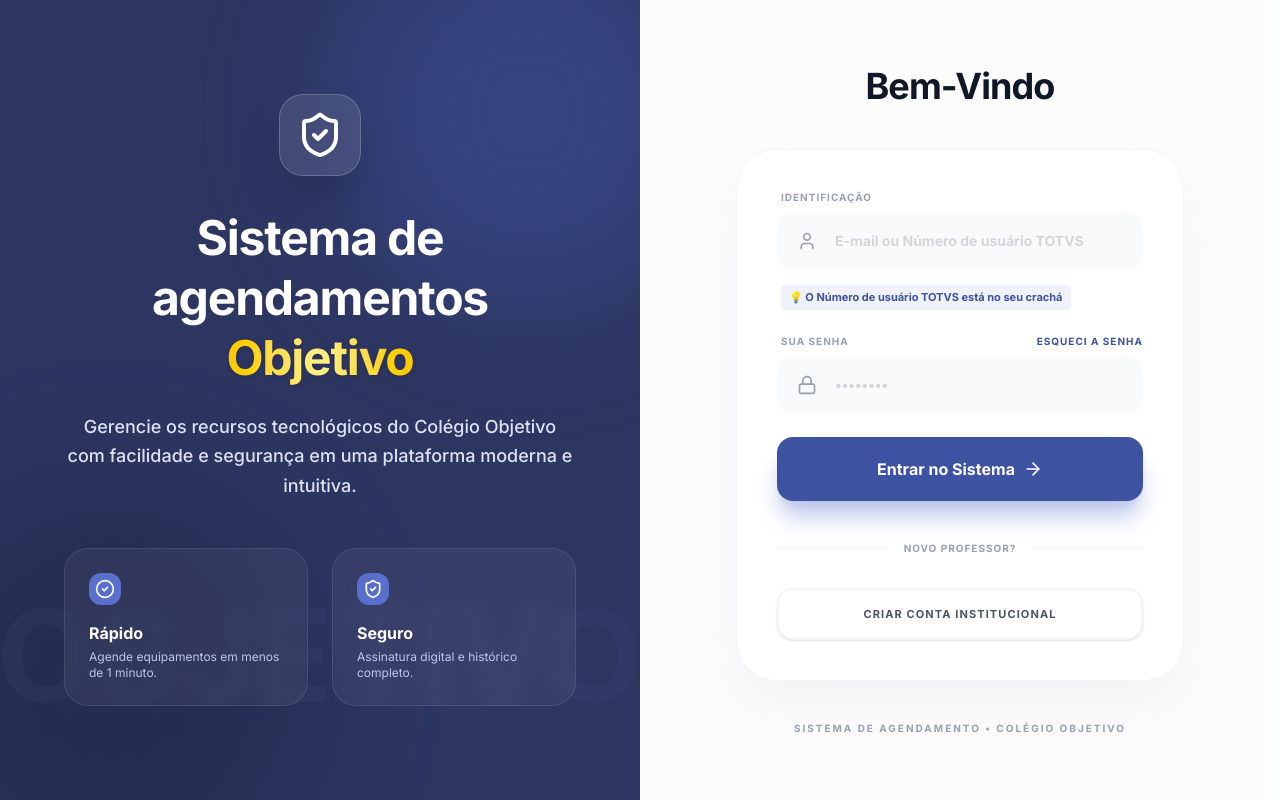
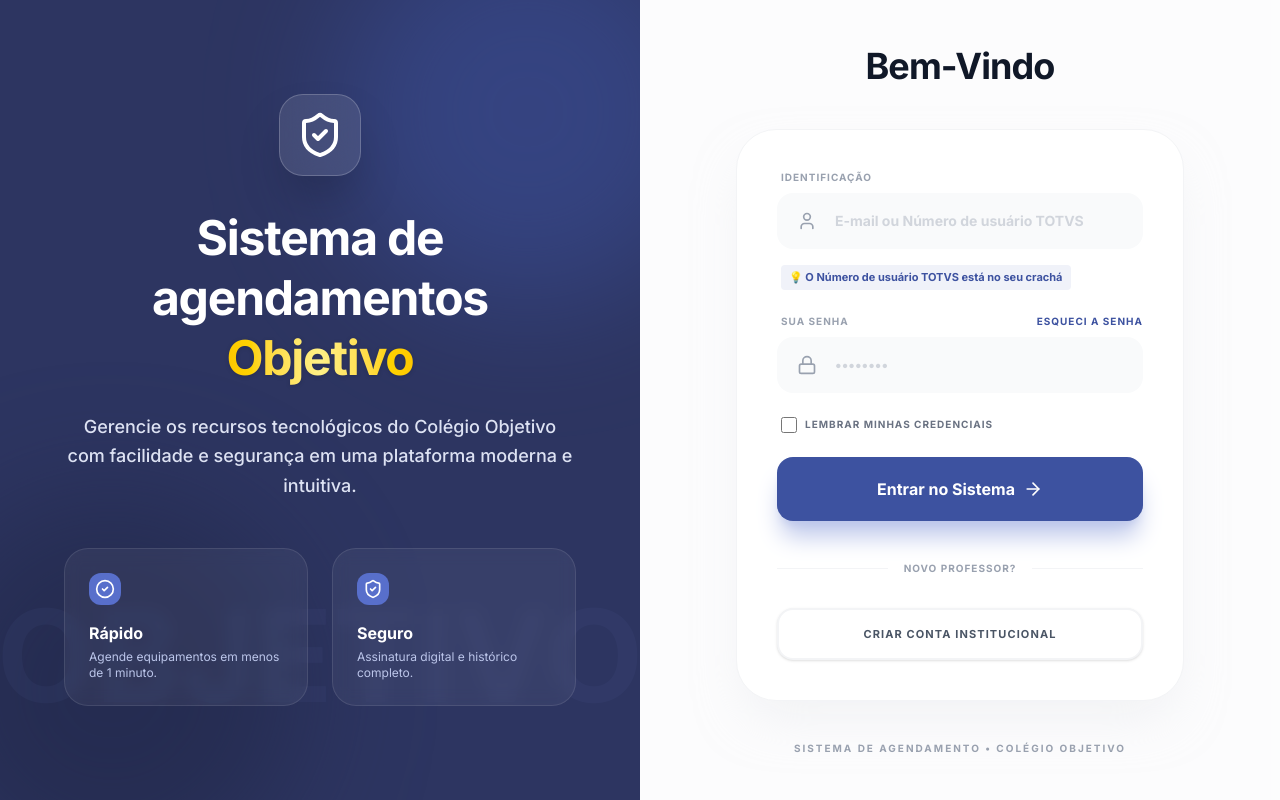
Before and after one commit to luiz-cesar-ti/antigravity, a React (Vite) app in the folder sistema-agendamento/: page /login in a window 1280 px wide. Built offline with nearby package versions, Linux system fonts and the light colour scheme; no server answers.

Commit message:
feat: Implement the initial login page with authentication UI and functionality.

```diff
--- a/sistema-agendamento/src/pages/Login.tsx
+++ b/sistema-agendamento/src/pages/Login.tsx
@@ -1,4 +1,4 @@
-import React, { useState } from 'react';
+import React, { useState, useEffect } from 'react';
 import { useNavigate, Link } from 'react-router-dom';
 import { Lock, User, AlertCircle, ArrowRight, CheckCircle2, ShieldCheck } from 'lucide-react';
 import { useAuth } from '../contexts/AuthContext';
@@ -8,8 +8,18 @@
     const { signIn, isLoading } = useAuth();
     const [identifier, setIdentifier] = useState('');
     const [password, setPassword] = useState('');
+    const [rememberMe, setRememberMe] = useState(false);
     const [error, setError] = useState('');
     const [isSubmitting, setIsSubmitting] = useState(false);
+
+    // Load remembered credentials
+    useEffect(() => {
+        const savedIdentifier = localStorage.getItem('remembered_identifier');
+        if (savedIdentifier) {
+            setIdentifier(savedIdentifier);
+            setRememberMe(true);
+        }
+    }, []);
 
     const handleSubmit = async (e: React.FormEvent) => {
         e.preventDefault();
@@ -27,6 +37,12 @@
             setError('Credenciais inválidas. Verifique seu login e senha.');
             setIsSubmitting(false);
         } else {
+            // Handle remember me
+            if (rememberMe) {
+                localStorage.setItem('remembered_identifier', identifier);
+            } else {
+                localStorage.removeItem('remembered_identifier');
+            }
             navigate('/');
         }
     };
@@ -169,6 +185,20 @@
                                 </div>
                             </div>
 
+                            <div className="flex items-center ml-1">
+                                <input
+                                    id="remember-me"
+                                    name="remember-me"
+                                    type="checkbox"
+                                    checked={rememberMe}
+                                    onChange={(e) => setRememberMe(e.target.checked)}
+                                    className="h-4 w-4 text-primary-600 focus:ring-primary-500 border-gray-300 rounded cursor-pointer transition-all"
+                                />
+                                <label htmlFor="remember-me" className="ml-2 block text-[10px] font-black text-gray-500 uppercase tracking-widest cursor-pointer select-none">
+                                    Lembrar minhas credenciais
+                                </label>
+                            </div>
+
                             <button
                                 type="submit"
                                 disabled={isSubmitting || isLoading}
```
